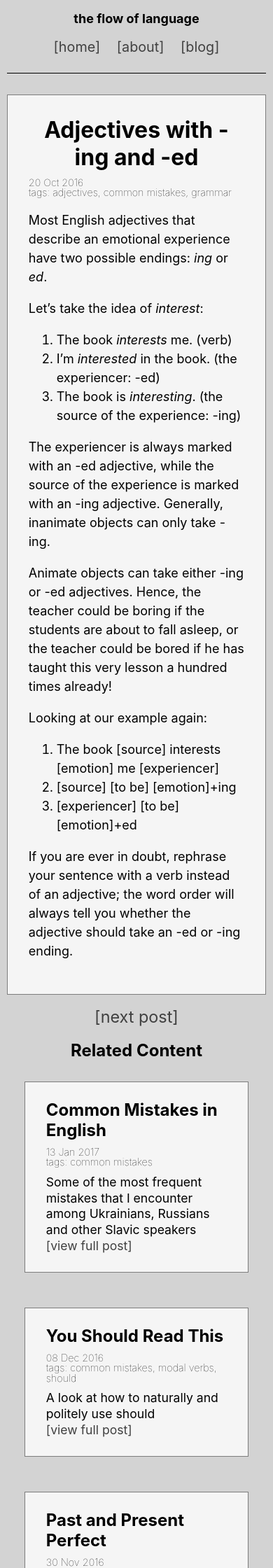
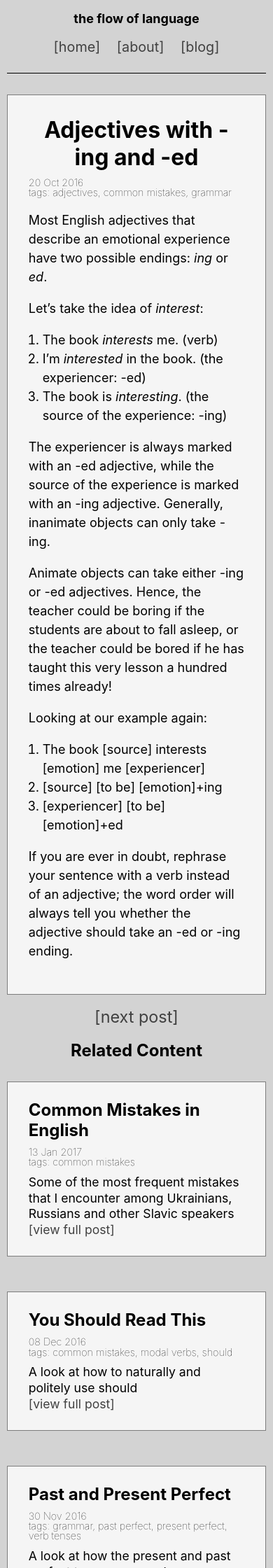
Before and after one commit to ZeroDeth/derekkedziora.github.io, a Jekyll site: the page built from _posts/2016-10-20-adjectives-with-ing-and-ed.md, in a window 390 px wide. Shown: the top 2240 px of the page at 70% size. Built offline with Jekyll 4.4.1, drawn with Linux system fonts in a browser that asks for light colours; comment, search, counter and statistics services are not loaded.

Commit message:
mobile lists fixed

```diff
--- a/css/main.css
+++ b/css/main.css
@@ -246,9 +246,9 @@ footer ul {
     border-bottom-width: 1px;
   }
 
-  .blog-listing {
-    margin: 50px 25px 50px 25px;
-  }
+ul, ol {
+  padding-left: 20px;
+}
 
   .next-previous-links li {
     display: list-item;
```
